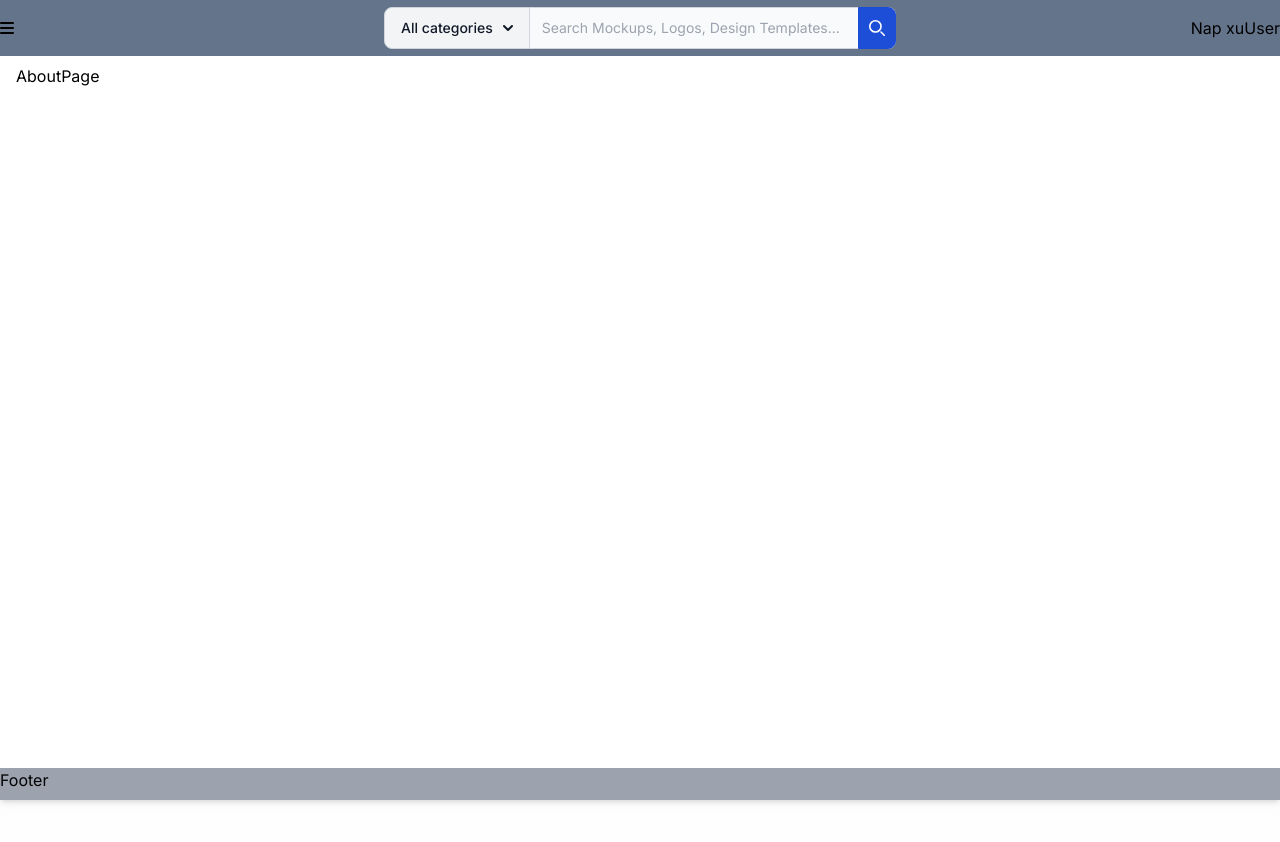
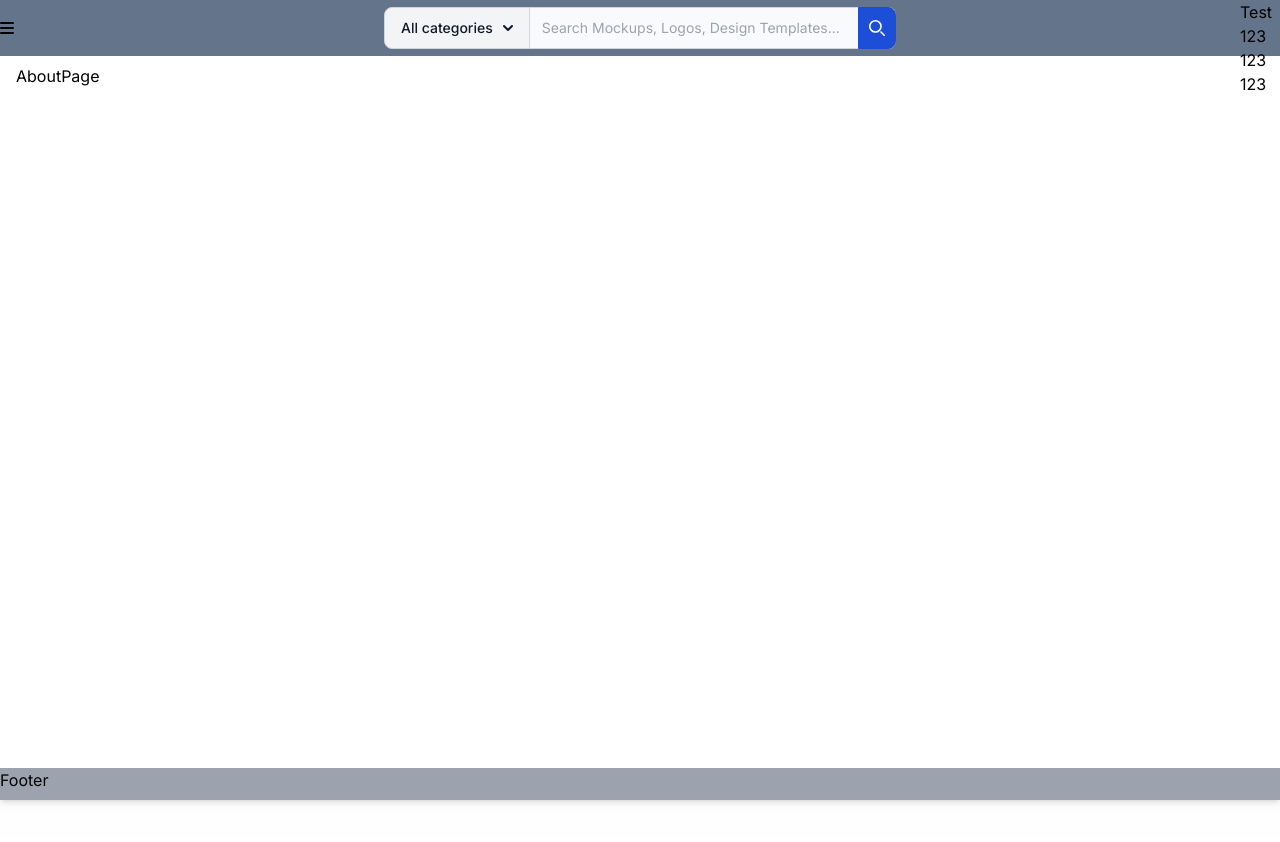
Before and after one commit to chinhvnn/gray-matter-share-nextjs, a Next.js app: page /web/about in a window 1280 px wide. Shown: the top 842 px of the page. Built offline with nearby package versions, Linux system fonts and the light colour scheme; no server answers.

Commit message:
Code UI librari

```diff
--- /dev/null
+++ b/src/components/common/Dropdown.tsx
@@ -0,0 +1,30 @@
+'use client'
+
+import React from 'react'
+
+export default function Dropdown({ children, menu }: { children: React.ReactNode; menu: any }) {
+  const style: React.CSSProperties = {
+    position: 'relative',
+  }
+  const style2: React.CSSProperties = {}
+  const style3: React.CSSProperties = {}
+
+  const dropdownClick = () => {
+    console.log('111 dropdownClick')
+
+    document.getElementById('dropdown')?.setAttribute('style', 'display: none;')
+  }
+
+  return (
+    <div style={style}>
+      <div style={style2} onClick={dropdownClick}>
+        {children}
+      </div>
+      <div id="dropdown">
+        <div>123</div>
+        <div>123</div>
+        <div>123</div>
+      </div>
+    </div>
+  )
+}
--- a/src/components/web-layout/FixedHeader.tsx
+++ b/src/components/web-layout/FixedHeader.tsx
@@ -1,4 +1,5 @@
 import React from 'react'
+import Dropdown from '../common/Dropdown'
 
 export default function FixedHeader() {
   return (
@@ -118,7 +119,10 @@ export default function FixedHeader() {
         </div>
         <div className="user flex justify-end w-40">
           <div className="recharge">Nap xu</div>
-          <div className="user-dropdown">User</div>
+          <div className="user-dropdown">
+            <div className="h-10 w-10 rounded-full bg-amber-300 cursor-pointer"></div>
+            <Dropdown menu={[{ id: 1, label: 'test' }]}>Test</Dropdown>
+          </div>
         </div>
       </div>
     </div>
```
